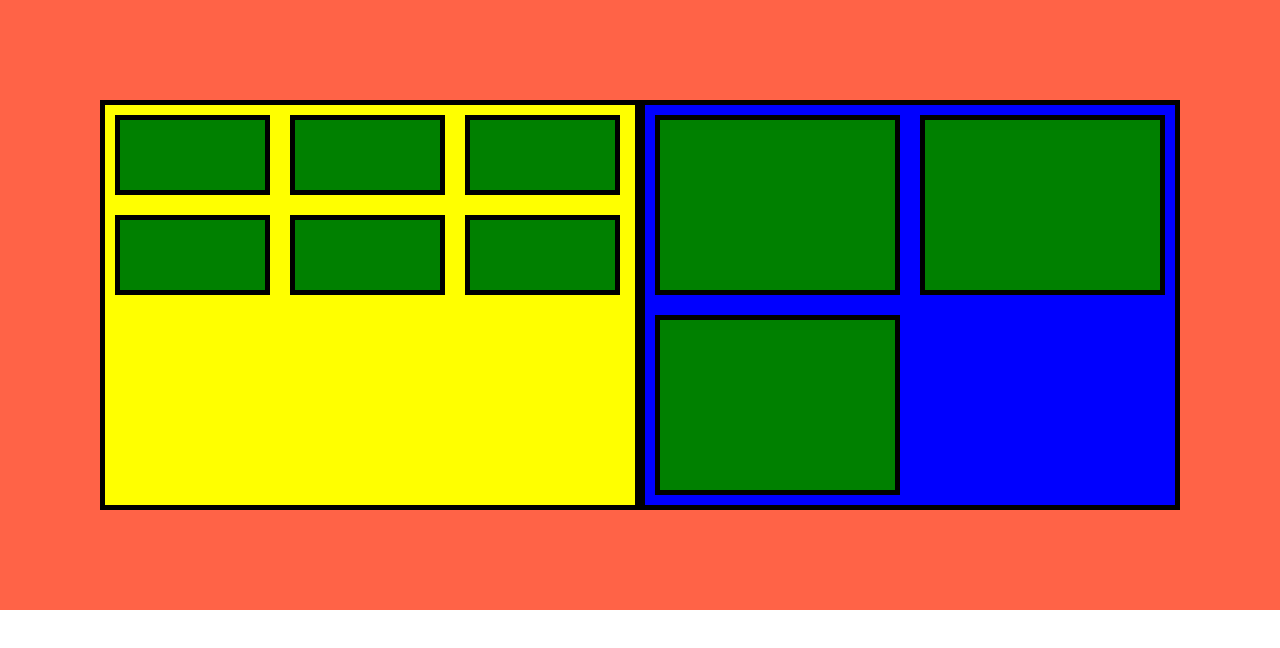
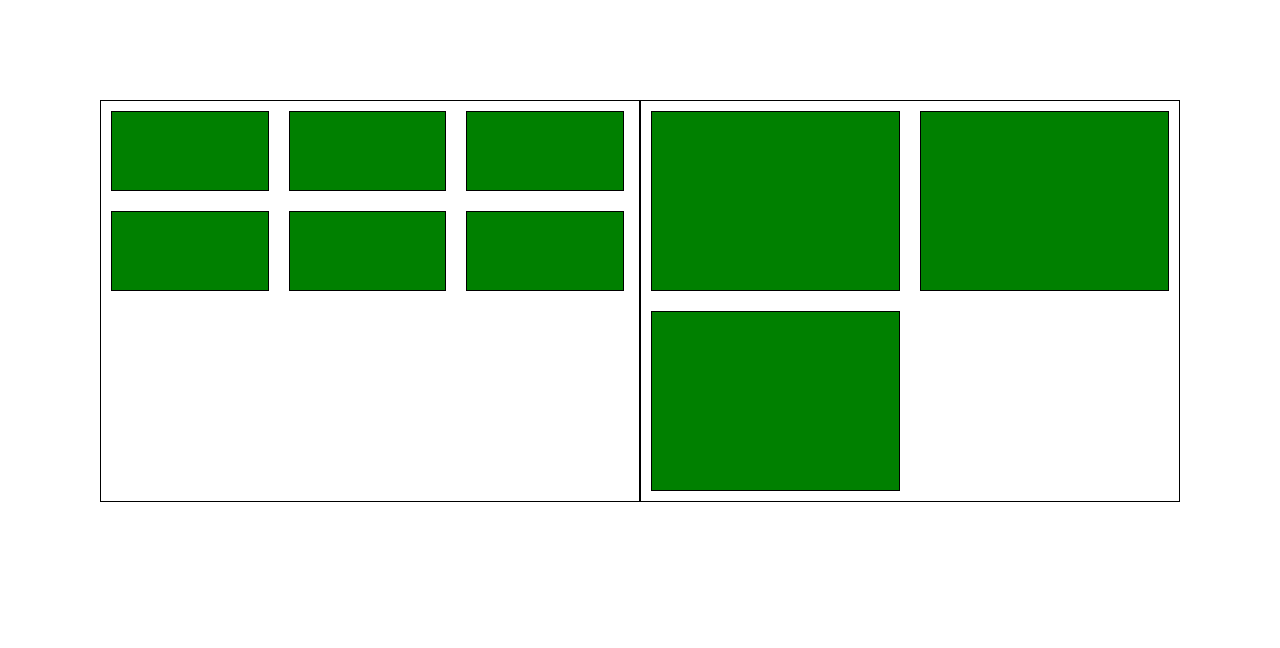
Before and after one commit to Kammi-07/2024_2aWI_SWP, a plain HTML site: page Exersises/7_01_Grids.html in a window 1280 px wide. Drawn offline with Linux system fonts and the light colour scheme.

Commit message:
13.12.2424commit2

```diff
--- a/Exersises/7_01_Grids.html
+++ b/Exersises/7_01_Grids.html
@@ -12,7 +12,7 @@
             padding: 10px;
             margin: 10px;
             border-color: black;
-            border-width: 5px;
+            border-width: 1px;
             border-style: solid;
         }
 
@@ -21,7 +21,7 @@
             padding: 10px;
             margin: 10px;
             border-color: black;
-            border-width: 5px;
+            border-width: 1px;
             border-style: solid;
         }
 
@@ -32,9 +32,9 @@
             grid-template-columns: 33% 33% 33%;
             grid-template-rows: 25% 25%;
             grid-auto-rows: minmax(100px, auto);
-            background-color: yellow;
+            background-color: white;
             border-color: black;
-            border-width: 5px;
+            border-width: 1px;
             border-style: solid;
 
 
@@ -46,10 +46,10 @@
 
             grid-template-rows: 200px 200px;
             grid-auto-rows: minmax(100px, auto);
-            background-color: blue;
+            background-color: white;
             right: 0;
             border-color: black;
-            border-width: 5px;
+            border-width: 1px;
             border-style: solid;
         }
 
@@ -58,11 +58,10 @@
             grid-template-columns: 50% 50%;
 
             grid-template-rows: 100% 100%;
-            grid-auto-rows: minmax(100px, auto);
+            grid-auto-rows: minmax(100%, auto);
             padding: 100px;
 
-            height: auto;
-            background-color: tomato;
+            background-color: white;
         }
     </style>
 </head>
```
